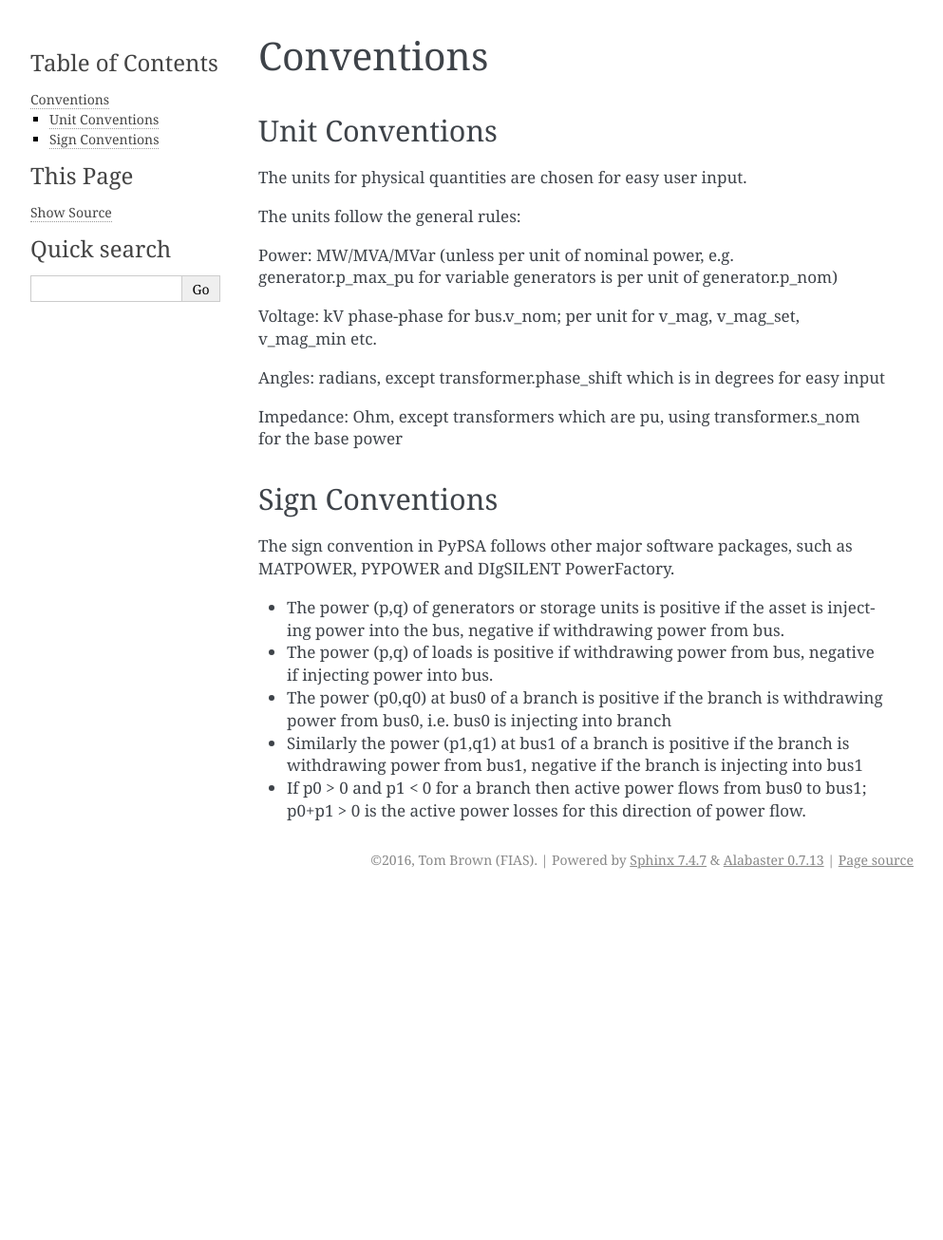
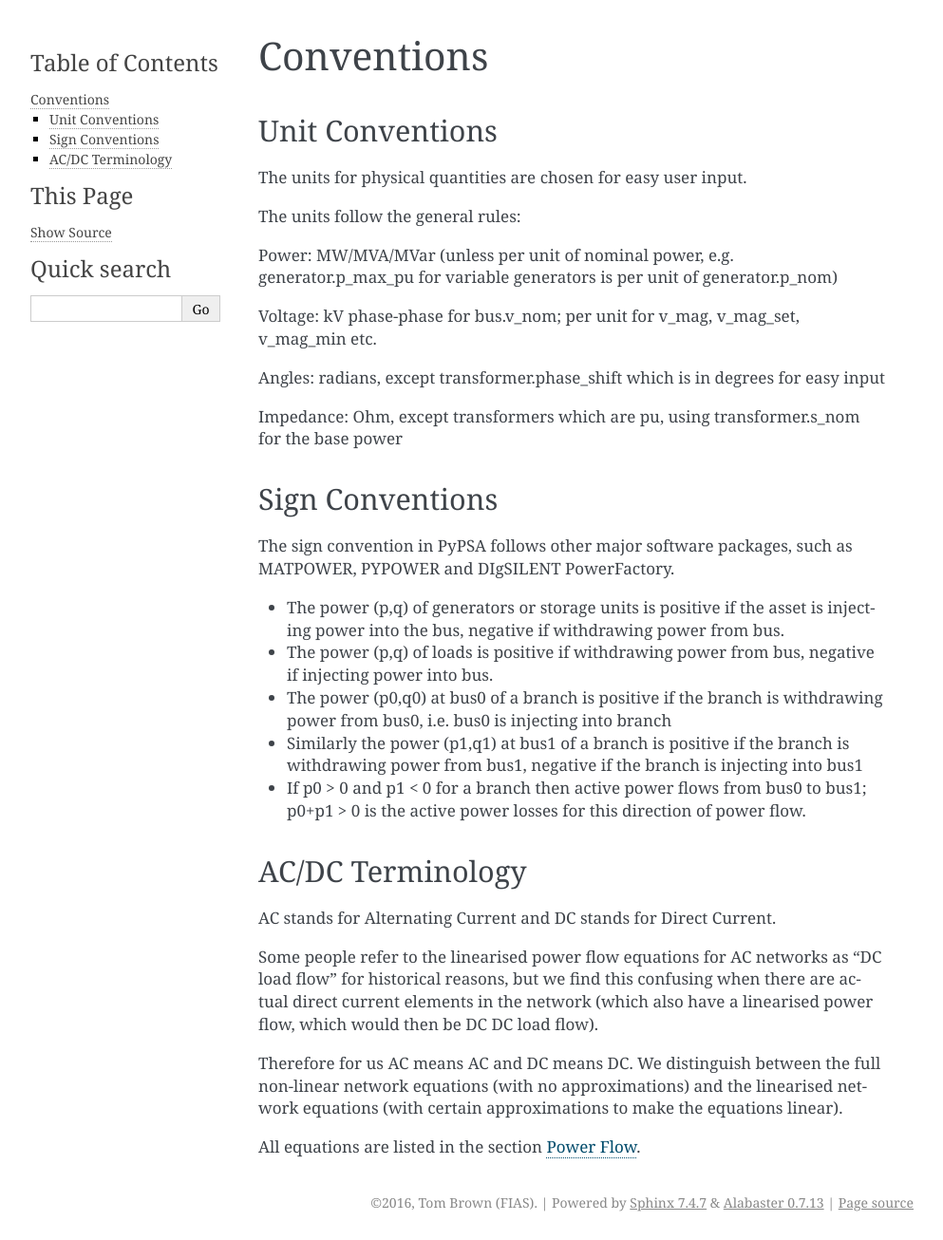
Before and after one commit to PyPSA/PyPSA, a Sphinx documentation site: the page built from doc/conventions.rst, in a window 1280 px wide. Shown: the whole page at 95% size, without its empty margins (148-1141 px from the left). Built offline with Sphinx 7.4.7, drawn with Linux system fonts in a browser that asks for light colours; formulas are drawn with MathJax 3; before the commit the page ends 945 px from its top, so only the background shows below that.

Commit message:
Documentation on terminology for AC/DC

```diff
--- a/README.rst
+++ b/README.rst
@@ -55,7 +55,7 @@ It has models for:
 
 
 
-Functionality that will definitely by added soon (see also :doc:`todo`):
+Functionality that will definitely by added soon (see also `doc/todo.rst <doc/todo.rst>`_):
 
 * Graphical plotting of networks with power flow
 * Better modelling of hydroelectricity
--- a/doc/conventions.rst
+++ b/doc/conventions.rst
@@ -23,7 +23,7 @@ Impedance: Ohm, except transformers which are pu, using transformer.s_nom for th
 
 
 Sign Conventions
-========
+================
 
 
 The sign convention in PyPSA follows other major software packages,
@@ -41,3 +41,21 @@ such as MATPOWER, PYPOWER and DIgSILENT PowerFactory.
 * If p0 > 0 and p1 < 0 for a branch then active power flows from bus0
   to bus1; p0+p1 > 0 is the active power losses for this direction of
   power flow.
+
+AC/DC Terminology
+=================
+
+AC stands for Alternating Current and DC stands for Direct Current.
+
+Some people refer to the linearised power flow equations for AC
+networks as "DC load flow" for historical reasons, but we find this
+confusing when there are actual direct current elements in the network
+(which also have a linearised power flow, which would then be DC DC load
+flow).
+
+Therefore for us AC means AC and DC means DC. We distinguish between
+the full non-linear network equations (with no approximations) and the
+linearised network equations (with certain approximations to make the
+equations linear).
+
+All equations are listed in the section :doc:`power_flow`.
--- a/doc/power_flow.rst
+++ b/doc/power_flow.rst
@@ -100,7 +100,7 @@ AC networks, with the difference that all quantities are real.
 
 To solve the non-linear equations for a DC network, ensure that the
 series reactance :math:`x` and shunt susceptance :math:`b` are zero
-for all branches, pick a Slack bus (where :math:`V_0 = 1` and set all
+for all branches, pick a Slack bus (where :math:`V_0 = 1`) and set all
 other buses to be 'PQ' buses. Then execute ``network.pf()``.
 
 The voltage magnitudes then satisfy at each bus :math:`i`:
```
